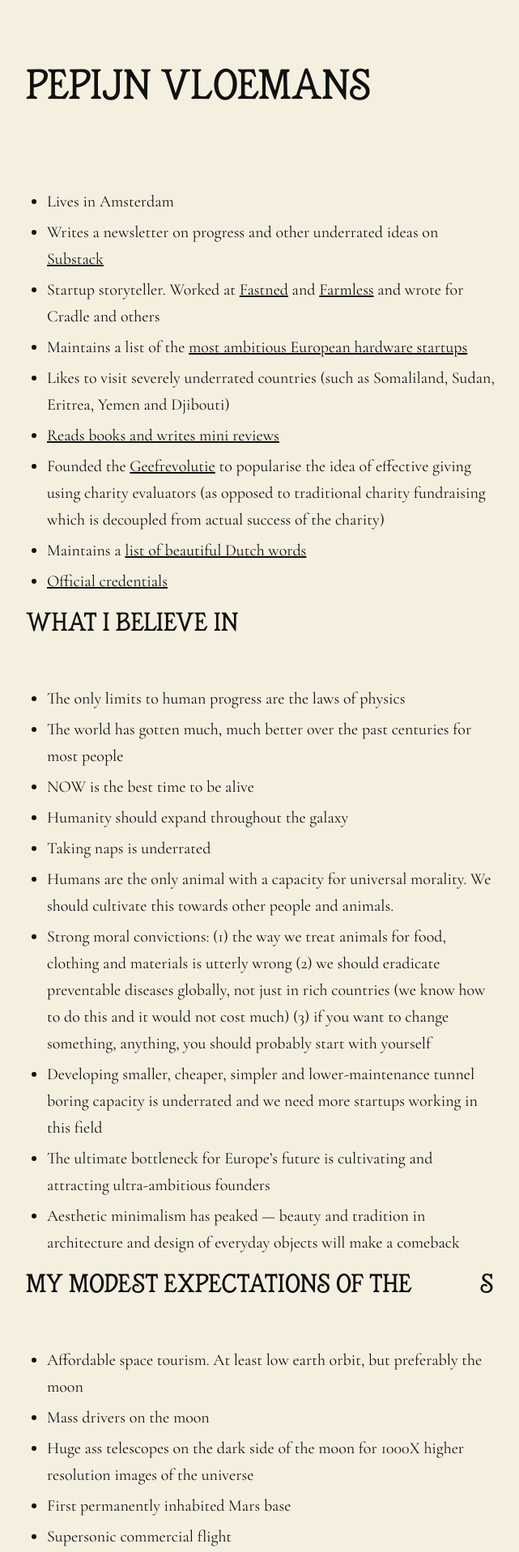
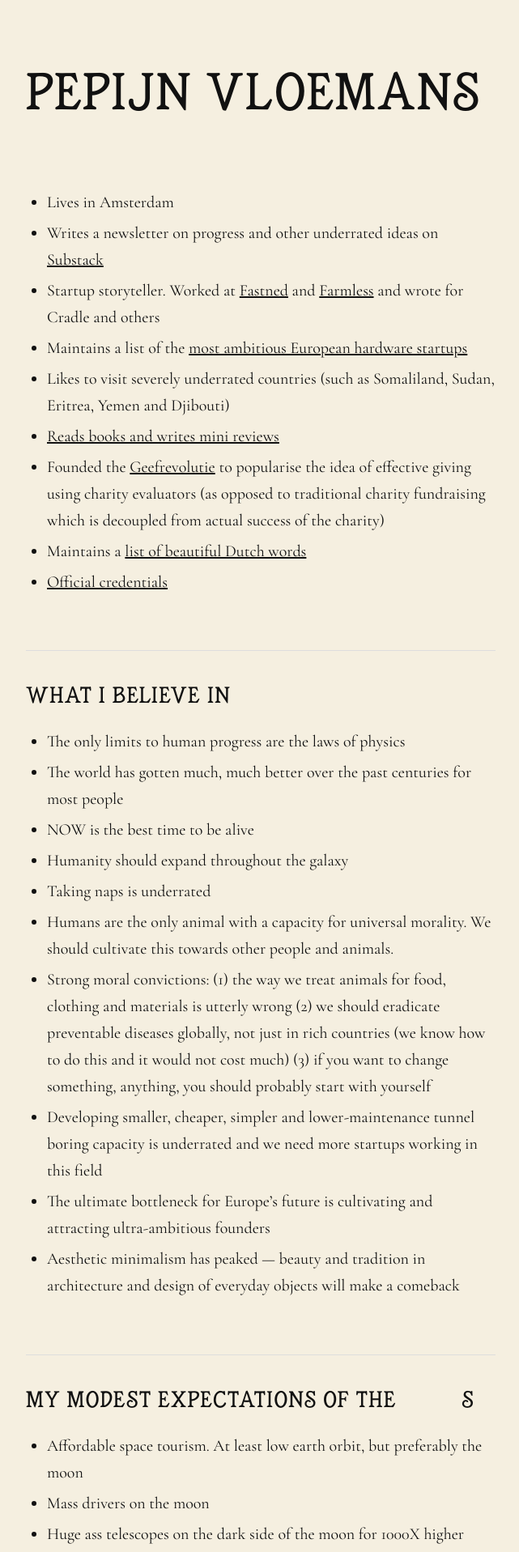
Before and after one commit to pepijn1/pepijn.xyz, a Jekyll site: the page built from index.md, in a window 1280 px wide. Shown: the top 1917 px of the page at 81% size, without its empty margins (318-959 px from the left). Built offline with Jekyll 4.4.1, drawn with Linux system fonts in a browser that asks for light colours.

Commit message:
Make h1 dramatic, apply Honoria to h2
Co-Authored-By: Claude Sonnet 4.6 <noreply@anthropic.com>

```diff
--- a/_layouts/default.html
+++ b/_layouts/default.html
@@ -23,8 +23,8 @@
       color: #111;
       background-color: #f5efe0;
     }
-    h1 { font-family: 'Honoria', Georgia, serif; font-weight: normal; font-size: 2.6em; margin: 0 0 1.6em; }
-    h2 { font-family: 'Honoria', Georgia, serif; font-weight: normal; font-size: 1.6em; margin: 0 0 1.6em; }
+    h1 { font-family: 'Honoria', Georgia, serif; font-weight: normal; font-size: 3.2em; letter-spacing: 0.04em; margin: 0 0 1em; }
+    h2 { font-family: 'Honoria', Georgia, serif; font-weight: normal; font-size: 1.4em; letter-spacing: 0.05em; margin: 2.4em 0 0.6em; border-top: 1px solid #ddd; padding-top: 1.2em; }
     ul { padding-left: 1.3em; margin: 0.4em 0; }
     li { margin-bottom: 0.25em; }
     a { color: #111; }
```
